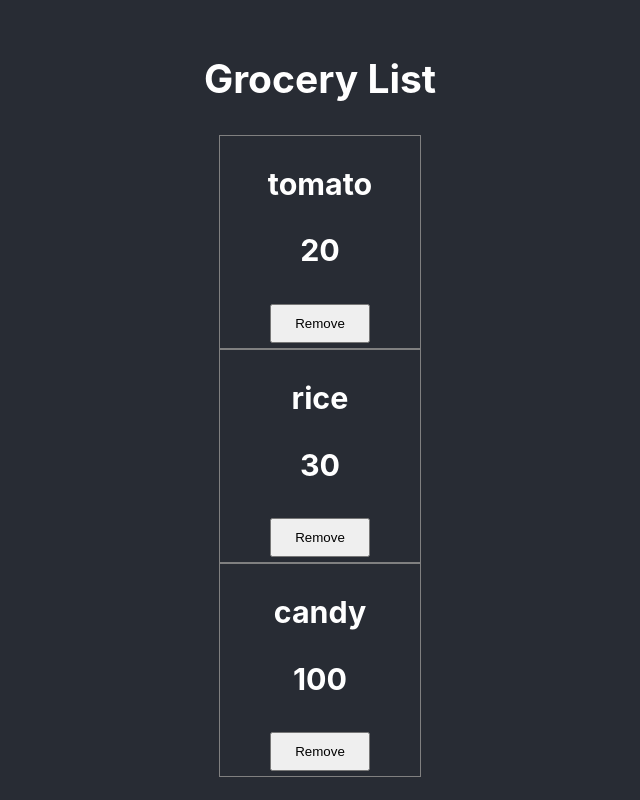
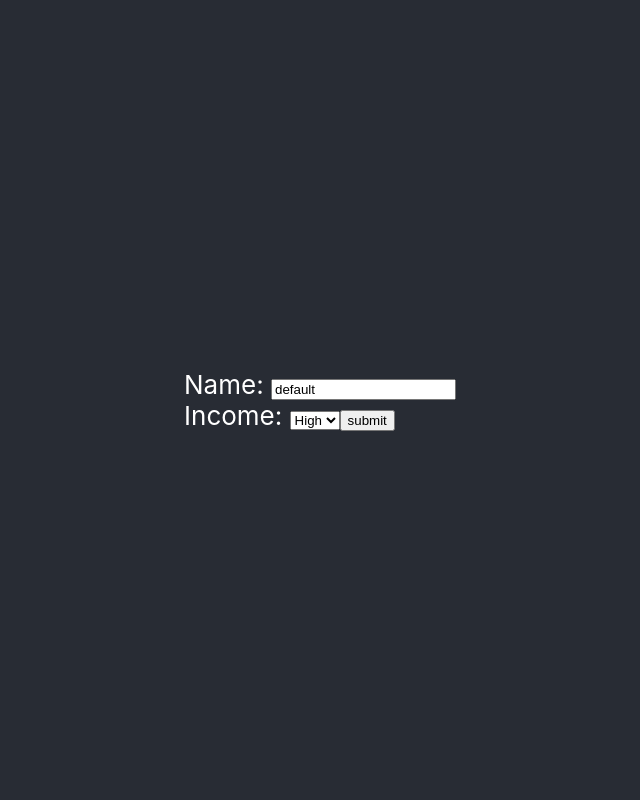
Before and after one commit to tutu-tonton/Udemy_ReactHooksAZ, a React (Create React App) app: page / in a window 1280 px wide. Shown: the whole page, without its empty margins (320-960 px from the left). Built offline with nearby package versions, Linux system fonts and the light colour scheme.

Commit message:
25.onChange event. - フォームはonChangeイベントで値をコントロール

```diff
--- a/src/App.js
+++ b/src/App.js
@@ -1,90 +1,43 @@
 import React, { useState } from 'react';
-
-import Item from './components/item.component';
-import useList from './hooks/useList';
 
 import './App.scss';
 
-const initList = [
-	{ name: 'tomato', calorie: 20 },
-	{ name: 'rice', calorie: 30 },
-	{ name: 'candy', calorie: 100 },
-];
+const App = () => {
+	const [name, setName] = useState('default');
+	const [income, setIncome] = useState('high');
 
-const App = () => {
-	const items = useList(initList);
-	// const [list, setList] = useState(initList);	// カスタムフックに置き換え
-	const [editable, setEditable] = useState(false);
-
-	// 各アイテムのボタンを押すと、そのアイテムが削除されるようにする
-	// どのアイテムのボタンが押されたかを判別できないといけない
-	// -> 各ボタンのname属性利用
-	// -> e.target.nameで判別可能
-	const removeItemHandle = (e) => {
-		// カスタムフックにまとめる
-		items.removeItem(e.target.name);
-		// console.dir(e.target.name);
-
-		// クリックされたアイテムを削除する
-		// => クリックされたアイテム以外で新配列作る
-		// const filteredList = list.filter((ele) => ele.name !== e.target.name);
-		// setList(filteredList);
+	const handleNameChange = (e) => {
+		setName(e.target.value);
 	};
 
-	// アイテム名ダブルクリックすると、編集可能にする
-	const makeEditableHandle = () => {
-		setEditable(true);
+	const handleIncomeChange = (e) => {
+		setIncome(e.target.value);
 	};
 
-	// 編集終わったら、入力値のテキスト表示
-	const keyPressHandle = (e, idx) => {
-		// console.log(e.key);	// どのキーが押されたかわかる。enterとかも
-		if (e.key === 'Enter') {
-			// 入力確定したら通常のテキスト表示に戻す
-			setEditable(!editable);
-
-			// カスタムフックにまとめる
-			items.saveItem(idx, e.target.value);
-			// 子の onKeyPress(e, props.index) によりイベントが起こったところのindex情報が渡されてきているか
-			// console.log(idx);
-			// const copyList = [...list];
-			// copyList[idx].name = e.target.value;
-
-			// console.log(e.target.value);
-		}
+	const onSubmitHandle = (e) => {
+		e.preventDefault();
+		console.log(`state = ${name} / ${income}`);
 	};
 
-	// // listからカロリーが50より多いものを削除する
-	// const removeUnhealthyHandle = (e) => {
-	// 	// e.preventDefault();
-	// 	const filteredList = list.filter((ele) => ele.calorie < 50);
-	// 	setList(filteredList);
-	// };
-
 	return (
-		<div className="App">
-			<header className="App-header">
-				<h2>Grocery List</h2>
-				{items.list.map((ele, idx) => {
-					// {list.map((ele, idx) => {
-					// 各ボタンが押された時の処理は、親側で処理する
-					return (
-						<Item
-							onClick={removeItemHandle}
-							key={`${idx}${ele.name}${ele.calorie}`}
-							item={ele}
-							editable={editable}
-							onDoubleClick={makeEditableHandle}
-							onKeyPress={keyPressHandle}
-							index={idx}
-						/>
-					);
-				})}
-				{/* <button onClick={removeUnhealthyHandle} className="remove-button">
-					Remove Unhealthy
-				</button> */}
-			</header>
+		<div className="App-header">
+			<form onSubmit={onSubmitHandle}>
+				<div>
+					<span>Name: </span>
+					<input value={name} type="text" onChange={handleNameChange}></input>
+				</div>
+				<div>
+					<span>Income: </span>
+					<select value={income} onChange={handleIncomeChange}>
+						<option value="high">High</option>
+						<option value="mid">Mid</option>
+						<option value="low">Low</option>
+					</select>
+					<input type="submit" value="submit"></input>
+				</div>
+			</form>
 		</div>
 	);
 };
+
 export default App;
```
Also changed, not shown: src/groceryList_App.js (added, +90 -0 lines), 1 other file (tests, documents, lock files or other folders).
